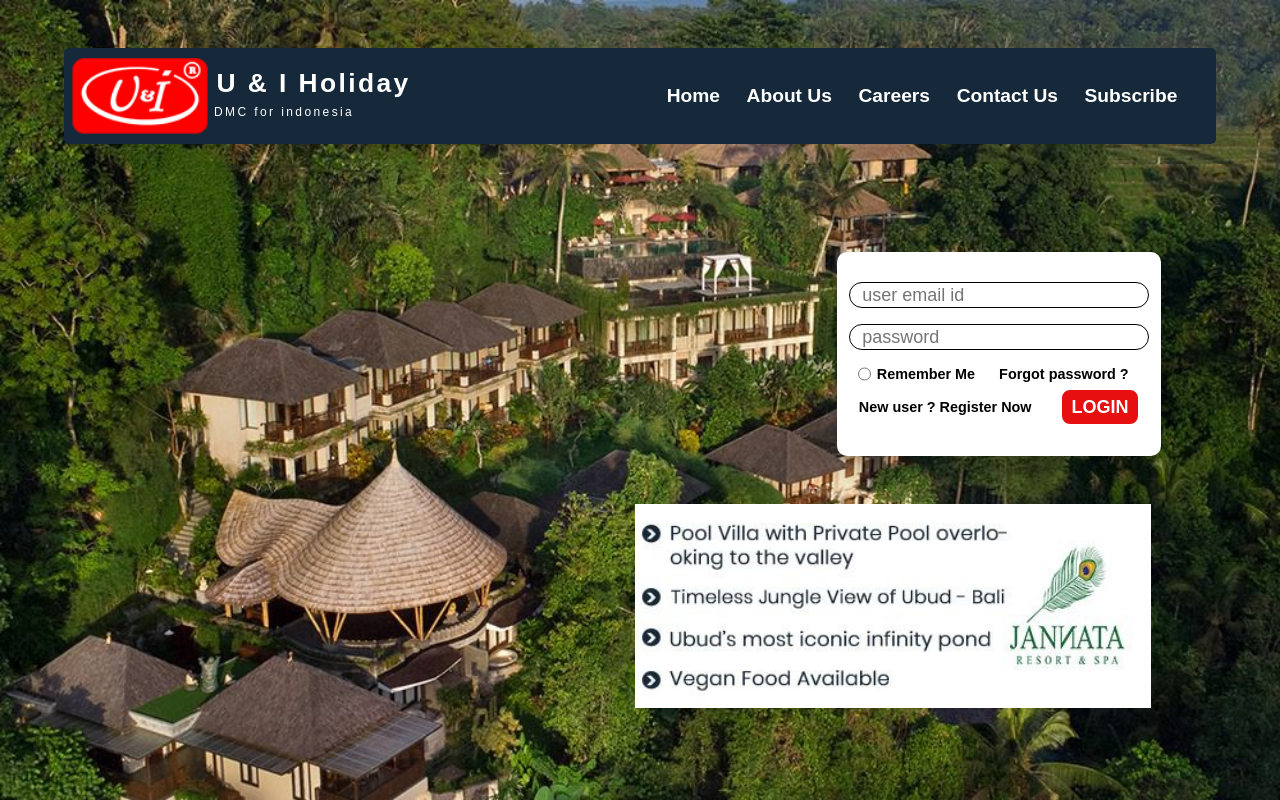
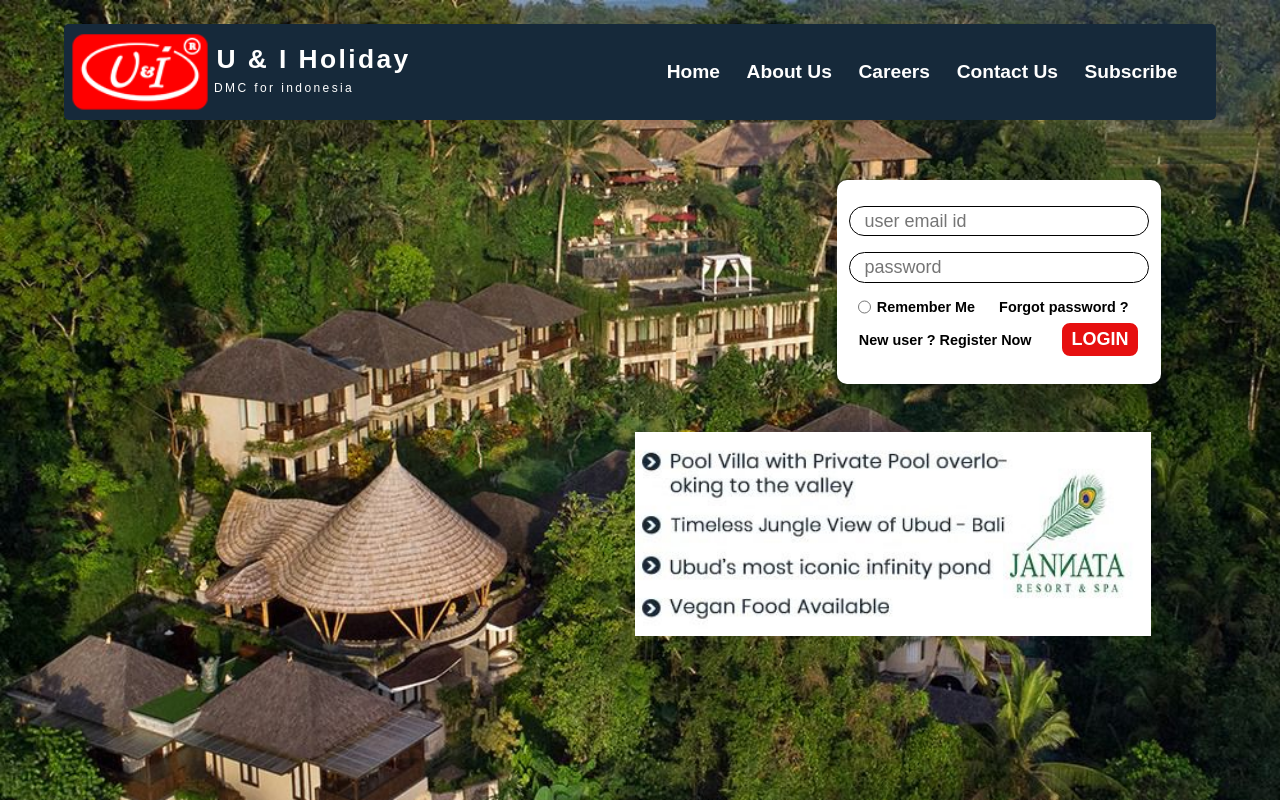
Before and after one commit to Jyotisaini1234/H_-_I_HOLIDAY, a website: page index.html in a window 1280 px wide. Drawn offline with Linux system fonts and the light colour scheme.

Commit message:
save files

```diff
--- a/SASS/components/_form.scss
+++ b/SASS/components/_form.scss
@@ -39,10 +39,10 @@
       flex-direction: column;
       padding: 1rem;
       &_input {
-        padding: 1rem;
+        padding: 1.2rem;
         width: 100%;
         font-size: 1.5rem;
-        height: 1.5rem;
+        height: 1.7rem;
         border-radius: 10rem;
         border: 1px solid black;
         transition: all 0.3s;
--- a/SASS/layouts/_Navigation.scss
+++ b/SASS/layouts/_Navigation.scss
@@ -20,7 +20,7 @@
     height: 5rem;
     width: 5rem;
     border-radius: 50%;
-    top: 5rem;
+    top: 0.5rem;
     right: 4rem;
     z-index: 2000;
     opacity: 0;
--- a/SASS/layouts/_header.scss
+++ b/SASS/layouts/_header.scss
@@ -28,10 +28,18 @@
     width: 100vw;
   }
 }
-
+.section-nav {
+  display: flex;
+  height: 8rem;
+  width: 100%;
+  margin-top: 2rem;
+  position: relative;
+  @include respond(phone) {
+    height: 5rem;
+  }
   .nav-1 {
     height: 8rem;
-  margin: 4rem auto;
+    margin: 0rem auto;
     padding: 1rem;
     width: 90vw;
     display: flex;
@@ -171,3 +179,4 @@
       }
     }
   }
+}
--- a/index.html
+++ b/index.html
@@ -19,7 +19,9 @@
     ></script>
   </head>
   <body>
+    <!-- ////////////////////////////////Home Section/ -->
     <div class="container" id="Container">
+      <div class="section-nav" id="section-nav">
         <div class="nav-1">
           <div class="logo">
             <div class="logo-img">
@@ -49,7 +51,9 @@
                   <a href="#" class="nav-bar nav-bar-link">Home</a>
                 </li>
                 <li class="nav-bar nav-bar-item">
-                <a href="#" class="nav-bar nav-bar-link">About Us</a>
+                  <a href="#section-about" class="nav-bar nav-bar-link"
+                    >About Us</a
+                  >
                 </li>
                 <li class="nav-bar nav-bar-item">
                   <a href="#" class="nav-bar nav-bar-link">Careers</a>
@@ -61,6 +65,7 @@
                   <a href="#" class="nav-bar nav-bar-link">Subscribe</a>
                 </li>
               </ul>
+            </div>
           </div>
         </div>
       </div>
@@ -114,5 +119,55 @@
         </div>
       </div>
     </div>
+    <!-- ///////////////////////About section/// -->
+    <div class="section-about" id="section-about">
+      <!-- <div class="section-nav" >
+        <div class="nav-1">
+          <div class="logo">
+            <div class="logo-img">
+              <img src="img/logo.png" alt="logo" class="logo-1" />
+            </div>
+
+            <span class="holiday-1">U & I Holiday</span>
+            <span class="holiday-2">DMC for indonesia</span>
+          </div>
+          <div class="menu">
+            <a href="#" class="menu-item menu-item-1"> Home</a>
+            <a href="#" class="menu-item menu-item-2">About Us</a>
+            <a href="#" class="menu-item menu-item-3">Careers</a>
+            <a href="#" class="menu-item menu-item-4">Contact Us</a>
+            <a href="#" class="menu-item menu-item-5"> Subscribe</a>
+          </div> -->
+      <!-- /////////////////////NAV BAR //////// -->
+      <!-- <div class="nav-bar">
+            <input type="checkbox" class="nav-bar-checkbox" id="checkbox" />
+            <label for="checkbox" class="nav-bar-button"
+              ><span class="nav-bar-icon">&nbsp;</span></label
+            >
+            <div class="nav-bar-background">&nbsp;</div>
+            <div class="nav-bar nav-bar-cont">
+              <ul class="nav-bar-list">
+                <li class="nav-bar nav-bar-item">
+                  <a href="#" class="nav-bar nav-bar-link">Home</a>
+                </li>
+                <li class="nav-bar nav-bar-item">
+                  <a href="#section-about" class="nav-bar nav-bar-link"
+                    >About Us</a
+                  >
+                </li>
+                <li class="nav-bar nav-bar-item">
+                  <a href="#" class="nav-bar nav-bar-link">Careers</a>
+                </li>
+                <li class="nav-bar nav-bar-item">
+                  <a href="#" class="nav-bar nav-bar-link">Contact Us</a>
+                </li>
+                <li class="nav-bar nav-bar-item">
+                  <a href="#" class="nav-bar nav-bar-link">Subscribe</a>
+                </li>
+              </ul>
+            </div>
+          </div>
+        </div> -->
+    </div>
   </body>
 </html>
```
Also changed, not shown: CSS/style.css. Lines whose indentation alone changed are shown as unchanged.
